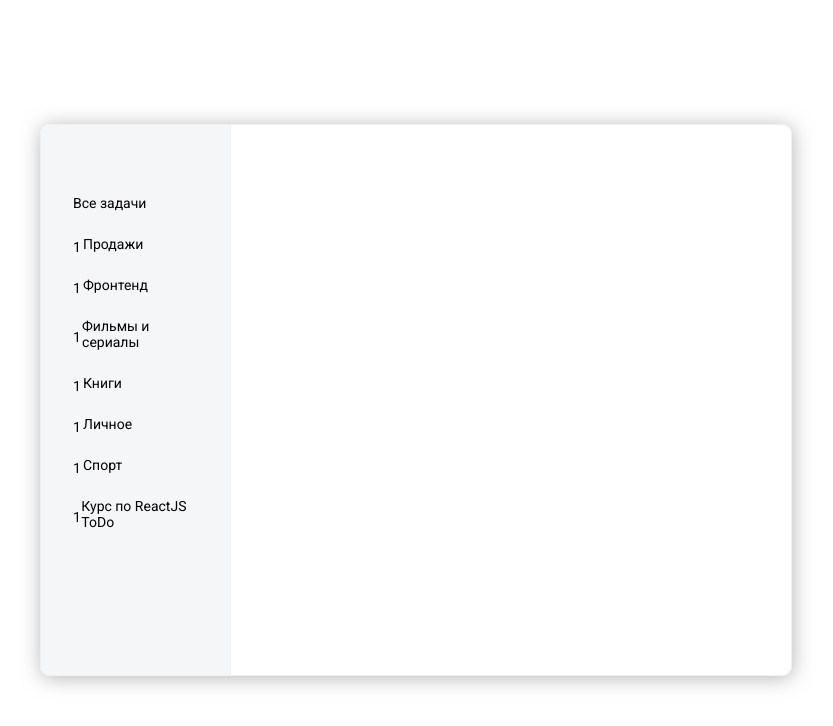
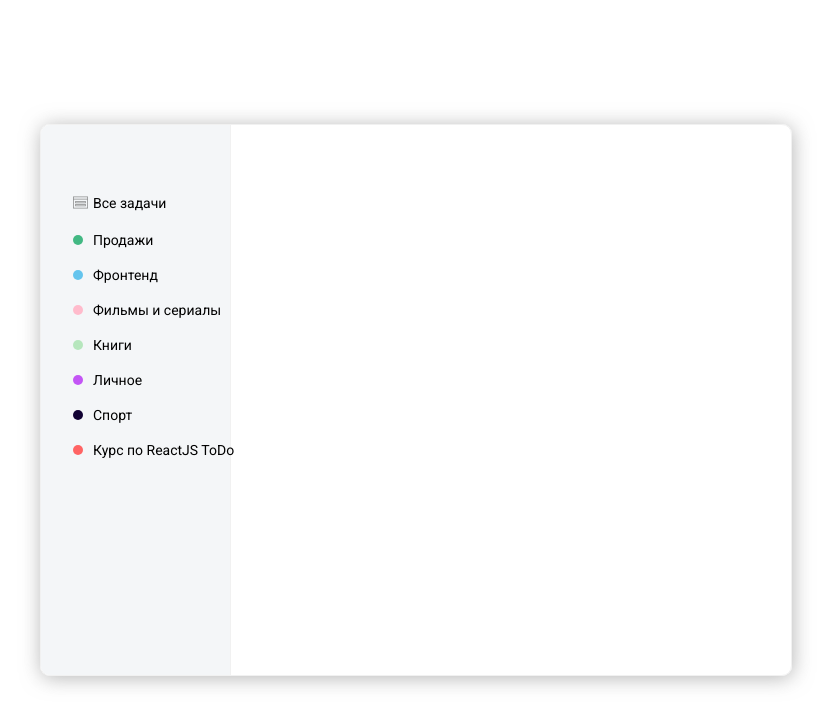
Before and after one commit to 415816/ToDo, a React (Create React App) app: page / in a window 1280 px wide. Shown: the top 726 px of the page, without its empty margins (224-1057 px from the left). Built offline with nearby package versions, Linux system fonts and the light colour scheme.

Commit message:
add icons

```diff
--- a/src/App.js
+++ b/src/App.js
@@ -10,7 +10,7 @@ import Content from "./components/Content/Content";
 function App() {
   return (
     <div className={'todo'}>
-      <SideBar lists={state.lists} colors={state.colors}/>
+      <SideBar state={state}/>
       <Content/>
     </div>
   );
--- /dev/null
+++ b/src/components/SideBar/List/List.js
@@ -0,0 +1,20 @@
+import React from "react";
+
+import allTaskIcon from '../../../assets/img/app.svg'
+
+const List = ({state}) => {
+    return (
+        <ul className={'todo__sideBar'}>
+            <li>
+                <img src={allTaskIcon}/>
+                <span>Все задачи</span></li>
+            {state.lists.map(i =>
+                <li key={i.id}>
+                    <div className={`point point__${state.colors[i.id].name}`}></div>
+                    <span>{i.name}</span>
+                </li>)}
+        </ul>
+    );
+}
+
+export default List;
--- a/src/components/SideBar/List/List.jsx
+++ /dev/null
@@ -1,16 +0,0 @@
-import React from "react";
-
-const List = ({lists, colors}) => {
-    return (
-        <ul className={'todo__sideBar'}>
-            <li>Все задачи</li>
-            {lists.map((i, colors) =>
-                <li key={i.id}>
-                    <div className={`point &--${colors.id}`}>1</div>
-                    {i.name}
-                </li>)}
-        </ul>
-    );
-}
-
-export default List;
--- a/src/components/SideBar/SideBar.jsx
+++ b/src/components/SideBar/SideBar.jsx
@@ -4,7 +4,7 @@ import List from "./List/List";
 
 function SideBar(props) {
     return (
-        <List lists={props.lists} colors={props.colors}/>
+        <List state={props.state}/>
     )
 }
 
--- a/src/components/SideBar/SideBar.scss
+++ b/src/components/SideBar/SideBar.scss
@@ -28,19 +28,43 @@
         box-shadow: 0px 2px 10px rgba(0, 0, 0, 0.05);
         border-radius: 4px;
       }
-      div{
+      span{
+        margin-left: 20px;
+        position: fixed;
+      }
+      .point{
         width: 10px;
         height: 10px;
+        border-radius: 20px;
+        &__green{
+          background-color: #42B883;
+        }
+        &__blue{
+          background-color: #64C4ED;
+        }
+        &__pink{
+          background-color: #FFBBCC;
+        }
+        &__lime{
+          background-color: #B6E6BD;
+        }
+        &__purple{
+          background-color: #C355F5;
+        }
+        &__black{
+          background-color: #110133;
+        }
+        &__red{
+          background-color: #FF6464;
+        }
       }
-
-
-
       i{
         margin-right: 10px;
         display: inline-flex;
-        img{
-          opacity: 0.5;
-        }
+      }
+      img{
+        opacity: 0.5;
+        width: 15px;
       }
     }
   }
```
